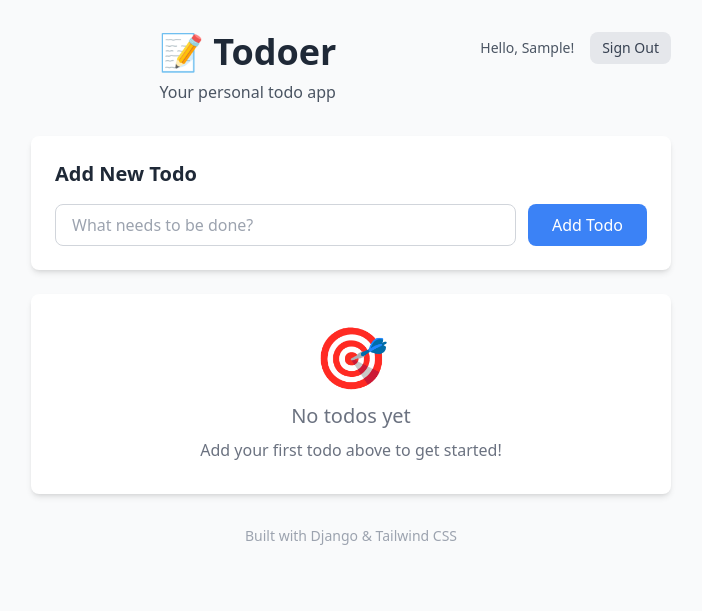
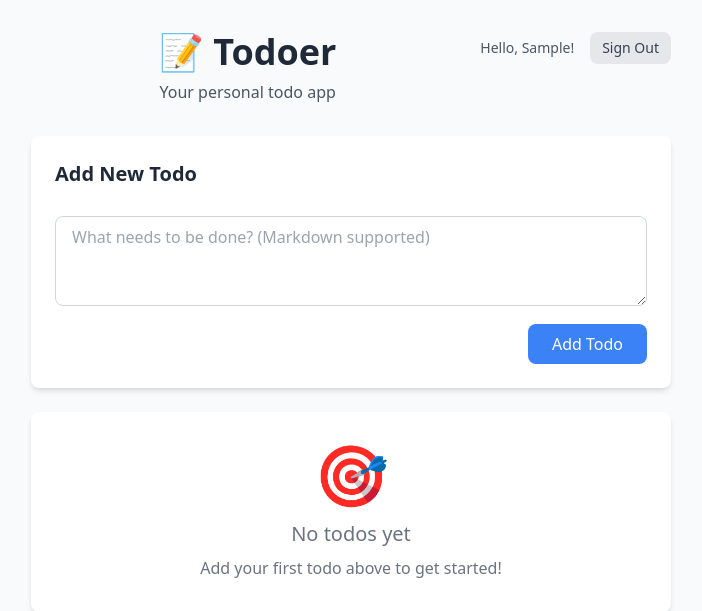
Before and after one commit to abreslav/uv1-todo-0, a Django app: template django_app/templates/django_app/todo_list.html in a window 1280 px wide. Shown: the top 611 px of the page, without its empty margins (289-991 px from the left). Run offline with Django 5.2, Linux system fonts and the light colour scheme; the template is opened without the code that fills it, so the values that code supplies are empty; the visitor is signed in with stand-in values (Sample User, id 1); some libraries are stand-ins or nearby versions.

Commit message:
Run: 33c12e32-311a-4ec1-b5e0-70c61a4b397d, Phase: ImplementSpecWithClaudeCode

```diff
--- a/django_app/templates/django_app/todo_list.html
+++ b/django_app/templates/django_app/todo_list.html
@@ -5,6 +5,7 @@
     <meta name="viewport" content="width=device-width, initial-scale=1.0">
     <title>Todoer - Personal Todo App</title>
     <script src="https://cdn.tailwindcss.com"></script>
+    <script src="https://cdn.jsdelivr.net/npm/marked/marked.min.js"></script>
     <script>
         tailwind.config = {
             theme: {
@@ -62,21 +63,23 @@
         <!-- Add Todo Form -->
         <div class="bg-white rounded-lg shadow-md p-6 mb-6">
             <h2 class="text-xl font-semibold text-gray-800 mb-4">Add New Todo</h2>
-            <form method="post" class="flex gap-3">
+            <form method="post" class="space-y-3">
                 {% csrf_token %}
-                <input
-                    type="text"
+                <textarea
                     name="content"
-                    placeholder="What needs to be done?"
-                    class="flex-1 px-4 py-2 border border-gray-300 rounded-lg focus:ring-2 focus:ring-primary focus:border-transparent outline-none"
+                    placeholder="What needs to be done? (Markdown supported)"
+                    class="w-full px-4 py-2 border border-gray-300 rounded-lg focus:ring-2 focus:ring-primary focus:border-transparent outline-none resize-vertical"
+                    rows="3"
                     required
-                >
+                ></textarea>
+                <div class="flex justify-end">
                     <button
                         type="submit"
                         class="px-6 py-2 bg-primary text-white font-medium rounded-lg hover:bg-blue-600 transition-colors duration-200"
                     >
                         Add Todo
                     </button>
+                </div>
             </form>
         </div>
 
@@ -104,9 +107,9 @@
 
                             <!-- Todo Content -->
                             <div class="flex-1">
-                                <p class="{% if todo.is_done %}line-through text-gray-500{% else %}text-gray-800{% endif %}">
+                                <div class="markdown-content {% if todo.is_done %}line-through text-gray-500{% else %}text-gray-800{% endif %}" data-markdown="{{ todo.content|escape }}">
                                     {{ todo.content }}
-                                </p>
+                                </div>
                                 <div class="text-sm text-gray-400 mt-1">
                                     <span>Created: {{ todo.created_at|date:"M d, Y g:i A" }}</span>
                                     {% if todo.marked_as_done_at %}
@@ -146,5 +149,21 @@
             <p>Built with Django & Tailwind CSS</p>
         </footer>
     </div>
+
+    <script>
+        // Render Markdown content on page load
+        document.addEventListener('DOMContentLoaded', function() {
+            const markdownElements = document.querySelectorAll('.markdown-content');
+
+            markdownElements.forEach(function(element) {
+                const markdownText = element.getAttribute('data-markdown');
+                if (markdownText) {
+                    // Parse and render the markdown
+                    const renderedHtml = marked.parse(markdownText);
+                    element.innerHTML = renderedHtml;
+                }
+            });
+        });
+    </script>
 </body>
 </html>
```
Also changed, not shown: .codespeak/codespeak_state.json, .codespeak/last_successful_checkpoint.json, .codespeak/sha_to_checkpoint.json. Lines whose indentation alone changed are shown as unchanged.
